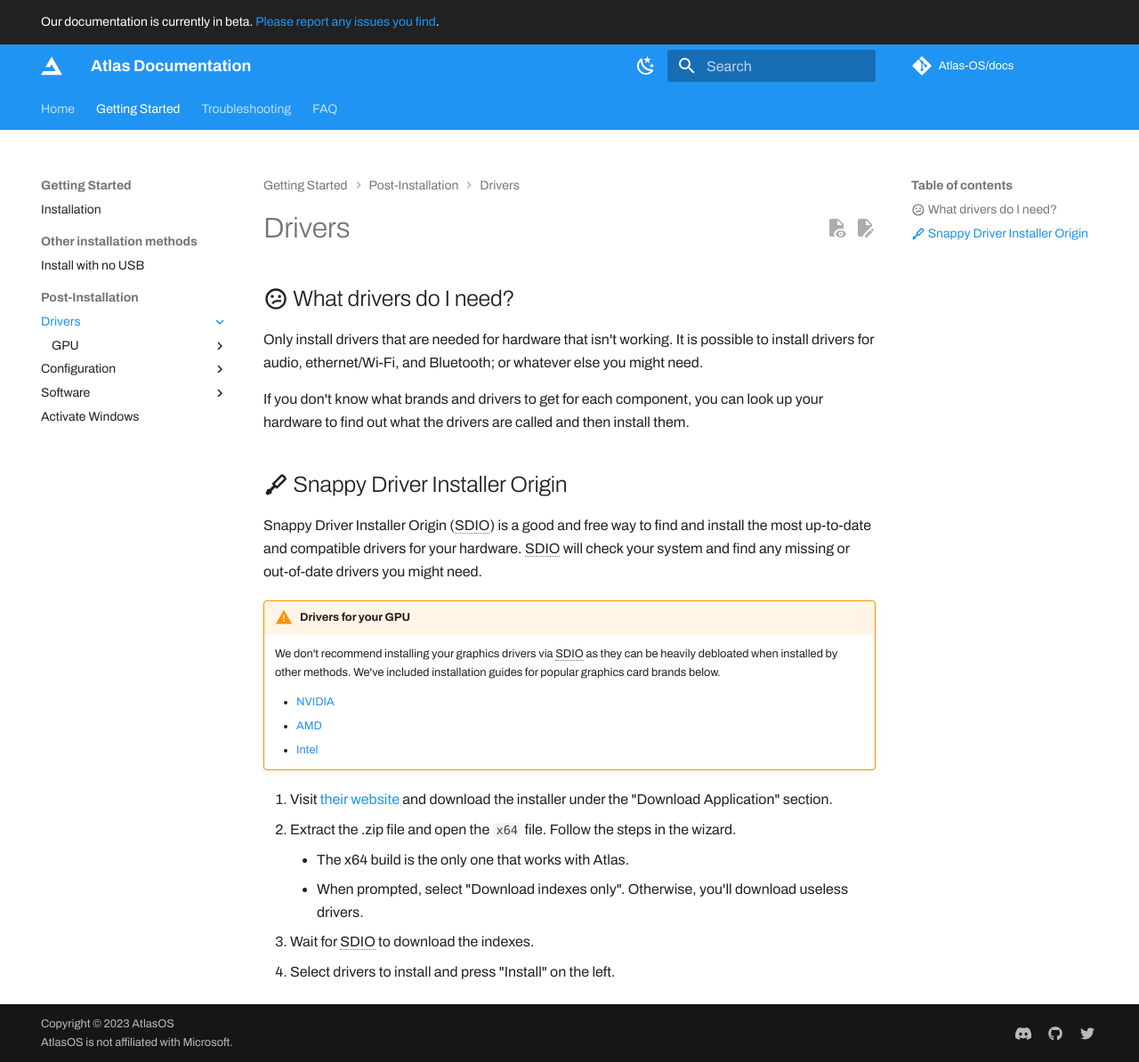
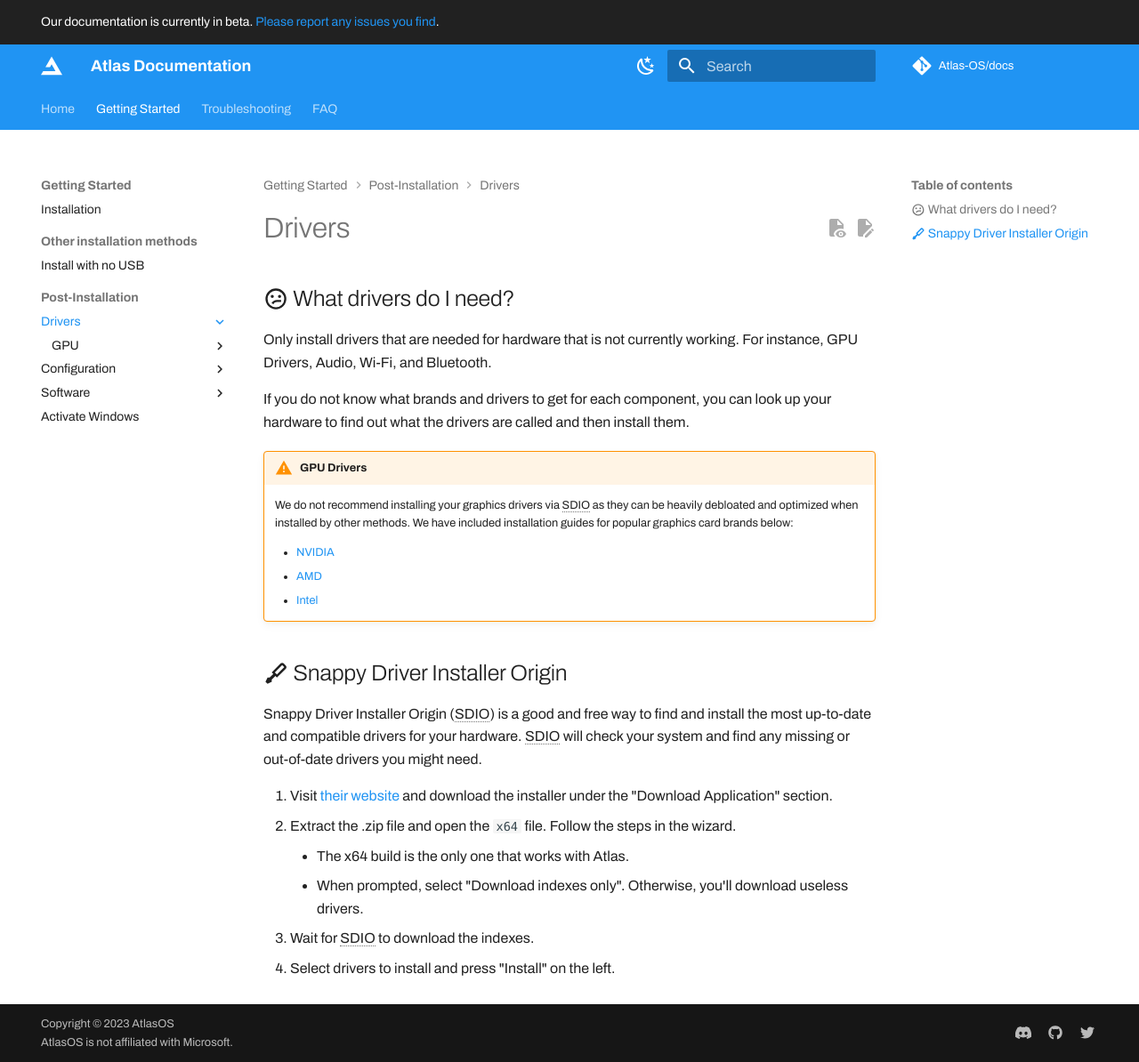
Before and after one commit to Atlas-OS/docs, an MkDocs documentation site: the page built from docs/Getting started/Post-Installation/Drivers/index.md, in a window 1280 px wide and 1194 px high. Shown: the whole window at 89% size. Built offline with MkDocs 1.6.1 and Material for MkDocs 9.7.7, drawn with Linux system fonts in a browser that asks for light colours; some web fonts are replaced; plug-ins that fetch from the network failed and are left out; comment, search, counter and statistics services are not loaded.

Commit message:
feat: :art: specify information about drivers

```diff
--- a/docs/Getting started/Post-Installation/Drivers/index.md
+++ b/docs/Getting started/Post-Installation/Drivers/index.md
@@ -2,20 +2,20 @@
 
 ## :material-emoticon-confused-outline: What drivers do I need?
 
-Only install drivers that are needed for hardware that isn't working. It is possible to install drivers for audio, ethernet/Wi-Fi, and Bluetooth; or whatever else you might need.
+Only install drivers that are needed for hardware that is not currently working. For instance, GPU Drivers, Audio, Wi-Fi, and Bluetooth.
 
-If you don't know what brands and drivers to get for each component, you can look up your hardware to find out what the drivers are called and then install them.
+If you do not know what brands and drivers to get for each component, you can look up your hardware to find out what the drivers are called and then install them.
+
+!!! warning "GPU Drivers"
+    We do not recommend installing your graphics drivers via SDIO as they can be heavily debloated and optimized when installed by other methods. We have included installation guides for popular graphics card brands below:
+
+    * [NVIDIA](/Getting%20started/Post-Installation/Drivers/GPU/NVIDIA)
+    * [AMD](/Getting%20started/Post-Installation/Drivers/GPU/AMD)
+    * [Intel](/Getting%20started/Post-Installation/Drivers/GPU/Intel)
 
 ## :material-screwdriver: Snappy Driver Installer Origin
 
 Snappy Driver Installer Origin (SDIO) is a good and free way to find and install the most up-to-date and compatible drivers for your hardware. SDIO will check your system and find any missing or out-of-date drivers you might need.
-
-!!! warning "Drivers for your GPU"
-    We don't recommend installing your graphics drivers via SDIO as they can be heavily debloated when installed by other methods. We've included installation guides for popular graphics card brands below.
-
-    * [NVIDIA](/Getting%20started/Post-Installation/Drivers/GPU/NVIDIA)
-    * [AMD](/Getting%20started/Post-Installation/Drivers/GPU/AMD)
-    * [Intel](/Getting%20started/Post-Installation/Drivers/GPU/Intel)
 
 1. Visit [their website](https://www.glenn.delahoy.com/snappy-driver-installer-origin) and download the installer under the "Download Application" section.
 2. Extract the .zip file and open the ``x64`` file. Follow the steps in the wizard.
```
Also changed, not shown: docs/Getting started/Installation.md (+2 -2 lines).
